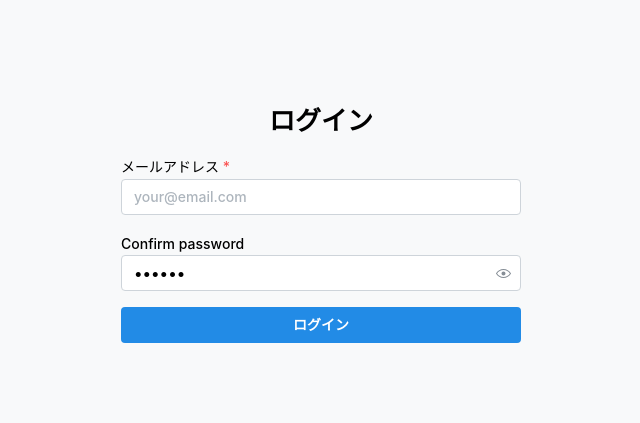
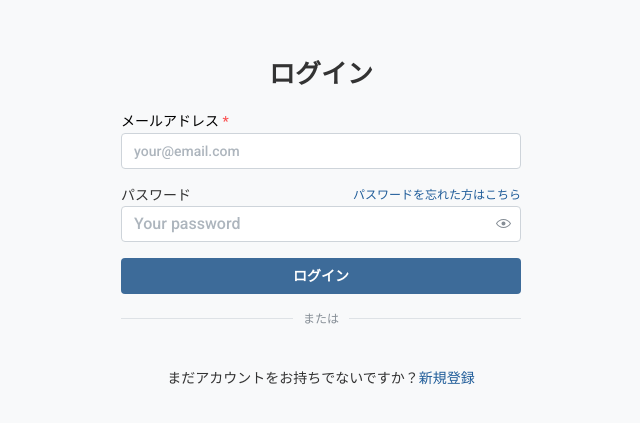
Before and after one commit to momotaro-i/practice-movie-site-with-supabase, a Next.js app: page /signin in a window 1280 px wide. Shown: the part 177-600 px from the top of the page, without its empty margins (319-959 px from the left). Built offline with nearby package versions, Linux system fonts and the light colour scheme; no server answers.

Commit message:
✨ サインイン、サインアップ機能の追加

```diff
--- /dev/null
+++ b/src/components/auth/GoogleSignInButton.tsx
@@ -0,0 +1,81 @@
+'use client';
+
+import { createClient } from '@/utils/supabase/client';
+import Script from 'next/script';
+import { useEffect, useState } from 'react';
+
+// Google Sign-In types
+interface CredentialResponse {
+  credential: string;
+  select_by: string;
+}
+
+declare global {
+  var handleSignInWithGoogle: ((response: CredentialResponse) => void) | undefined;
+}
+
+const GoogleSignInButton = () => {
+  const [nonce, setNonce] = useState<string>('');
+
+  useEffect(() => {
+    // nonceを生成
+    const generateNonce = () => {
+      const nonce = btoa(String.fromCharCode(...crypto.getRandomValues(new Uint8Array(32))));
+      setNonce(nonce);
+      return nonce;
+    };
+
+    const currentNonce = generateNonce();
+
+    // グローバル関数として定義
+    window.handleSignInWithGoogle = async (response: CredentialResponse) => {
+      try {
+        const supabase = createClient();
+        const { data, error } = await supabase.auth.signInWithIdToken({
+          provider: 'google',
+          token: response.credential,
+          nonce: currentNonce, // nonceを追加
+        });
+
+        if (error) throw error;
+
+        // ログイン成功後の処理
+        window.location.href = '/';
+      } catch (error) {
+        console.error('Error logging in with Google', error);
+      }
+    };
+
+    return () => {
+      // クリーンアップ
+      window.handleSignInWithGoogle = undefined;
+    };
+  }, []);
+
+  return (
+    <>
+      <Script src='https://accounts.google.com/gsi/client' async />
+      <div
+        id='g_id_onload'
+        data-client_id={process.env.NEXT_PUBLIC_GOOGLE_CLIENT_ID}
+        data-context='signin'
+        data-ux_mode='popup'
+        data-callback='handleSignInWithGoogle'
+        data-auto_prompt='false'
+        data-nonce={nonce}
+      ></div>
+
+      <div
+        className='g_id_signin'
+        data-type='standard'
+        data-shape='rectangular'
+        data-theme='outline'
+        data-text='signin_with'
+        data-size='large'
+        data-logo_alignment='left'
+      ></div>
+    </>
+  );
+};
+
+export default GoogleSignInButton;
--- a/src/components/buttons/DefaultButton.tsx
+++ b/src/components/buttons/DefaultButton.tsx
@@ -11,7 +11,12 @@ type CustomButtonProps = ButtonProps &
 export const DefaultButton = (props: CustomButtonProps) => {
   return (
     <MantineProvider theme={mantineButtonTheme}>
-      <Button {...props} />
+      <Button
+        style={{
+          transition: 'all 0.2s ease-in-out',
+        }}
+        {...props}
+      />
     </MantineProvider>
   );
 };
--- a/src/features/auth/components/SignInForm.tsx
+++ b/src/features/auth/components/SignInForm.tsx
@@ -1,12 +1,12 @@
 'use client';
 
+import GoogleSignInButton from '@/components/auth/GoogleSignInButton';
+import { DefaultButton } from '@/components/buttons/DefaultButton';
+import { Links } from '@/configs/links';
 import { login } from '@/features/auth/actions';
-import { Button, PasswordInput, Stack, TextInput, Title } from '@mantine/core';
-import { useDisclosure } from '@mantine/hooks';
+import { Anchor, Divider, Group, PasswordInput, Stack, Text, TextInput, Title } from '@mantine/core';
 
 export const SignInForm = () => {
-  const [visible, { toggle }] = useDisclosure(false);
-
   return (
     <form>
       <Stack gap='md' w={400}>
@@ -16,10 +16,33 @@ export const SignInForm = () => {
 
         <TextInput label='メールアドレス' name='email' type='email' placeholder='your@email.com' required />
 
-        <PasswordInput label='Confirm password' defaultValue='secret' visible={visible} onVisibilityChange={toggle} />
-        <Button type='submit' formAction={login} fullWidth>
-          ログイン
-        </Button>
+        <div>
+          <Group justify='space-between'>
+            <Text component='label' htmlFor='your-password' size='sm'>
+              パスワード
+            </Text>
+            <Anchor href='#' size='xs'>
+              パスワードを忘れた方はこちら
+            </Anchor>
+          </Group>
+          <PasswordInput placeholder='Your password' id='your-password' />
+        </div>
+        <div>
+          <DefaultButton type='submit' formAction={login} fullWidth color='primary'>
+            ログイン
+          </DefaultButton>
+
+          <Divider label='または' labelPosition='center' my='md' />
+
+          <GoogleSignInButton />
+
+          <Group justify='center' mt={40} gap={0}>
+            <Text size='sm'>まだアカウントをお持ちでないですか？</Text>
+            <Anchor href={Links.auth.signup} size='sm'>
+              新規登録
+            </Anchor>
+          </Group>
+        </div>
       </Stack>
     </form>
   );
--- a/src/styles/mantine/mantineBaseTheme.ts
+++ b/src/styles/mantine/mantineBaseTheme.ts
@@ -1,3 +1,61 @@
 import { createTheme } from '@mantine/core';
 
-export const mantineBaseTheme = createTheme({ cursorType: 'pointer' });
+export const mantineBaseTheme = createTheme({
+  colors: {
+    primary: [
+      '#778899', // 最も明るい色
+      '#7a8a99',
+      '#5c7a99',
+      '#3d6b99',
+      '#1f5c99',
+      '#004d99', // 最も暗い色
+      '#004d99',
+      '#004d99',
+      '#004d99',
+      '#004d99',
+    ],
+  },
+  cursorType: 'pointer',
+  fontFamily: 'var(--font-roboto), var(--font-noto-sans-jp), sans-serif',
+  components: {
+    Title: {
+      defaultProps: {
+        color: '#333',
+      },
+      styles: () => ({
+        root: {
+          color: '#333',
+        },
+      }),
+    },
+    Text: {
+      defaultProps: {
+        color: '#333',
+      },
+      styles: () => ({
+        root: {
+          color: '#333',
+        },
+      }),
+    },
+    Anchor: {
+      defaultProps: {
+        color: '#1f5c99',
+      },
+      styles: () => ({
+        root: {
+          color: '#1f5c99',
+          transition: 'color 0.2s ease',
+        },
+      }),
+    },
+  },
+});
+
+/* font-size
+xs: 0.75rem = 12px
+sm: 0.875rem = 14px
+md: 1rem = 16px （デフォルト）
+lg: 1.125rem = 18px
+xl: 1.25rem = 20px
+*/
--- a/src/styles/mantine/mantineButtonTheme.ts
+++ b/src/styles/mantine/mantineButtonTheme.ts
@@ -2,24 +2,24 @@ import { createTheme, defaultVariantColorsResolver, VariantColorsResolver } from
 
 const customColorMap = {
   primary: {
-    base: 'var(--primary)',
-    hover: 'var(--primary-hover, #fbb93d)',
-    text: 'var(--white)',
+    base: '#3d6b99',
+    hover: '#1f5c99',
+    text: '#ffffff',
   },
   secondary: {
-    base: 'var(--secondary)',
-    hover: 'var(--secondary-hover, #ffdaaa)',
-    text: 'var(--black)',
+    base: '#7a8a99',
+    hover: '#5c7a99',
+    text: '#ffffff',
   },
   danger: {
-    base: 'var(--danger, #ff4d4f)',
-    hover: 'var(--danger-hover, #e63946)',
-    text: 'var(--white)',
+    base: '#e63946',
+    hover: '#c5303b',
+    text: '#ffffff',
   },
   default: {
-    base: 'var(--black)',
-    hover: 'rgb(176, 176, 176)',
-    text: 'var(--white)',
+    base: '#778899',
+    hover: '#5c7a99',
+    text: '#ffffff',
   },
 };
 
@@ -52,8 +52,8 @@ const variantColorResolver: VariantColorsResolver = (input) => {
       return {
         background: 'transparent',
         color: current.base,
+        border: 'none',
         hover: 'rgba(0, 0, 0, 0.05)',
-        border: 'none',
       };
     default:
       return defaultVariantColorsResolver(input);
```
Also changed, not shown: src/components/buttons/DefaultLinkButton.tsx (+18 -2 lines), src/features/auth/components/SignupForm.tsx (+38 -85 lines), src/features/auth/views/SignupView.tsx (+1 -6 lines).
